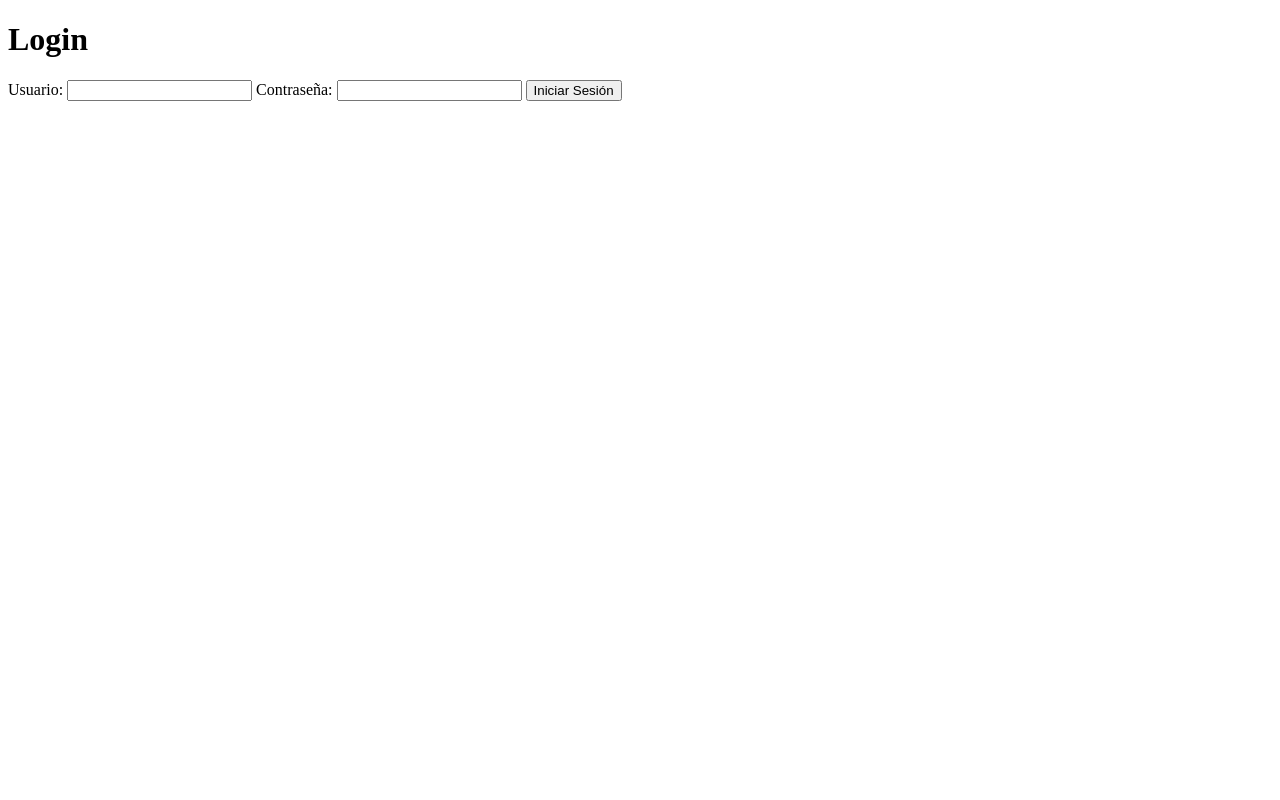
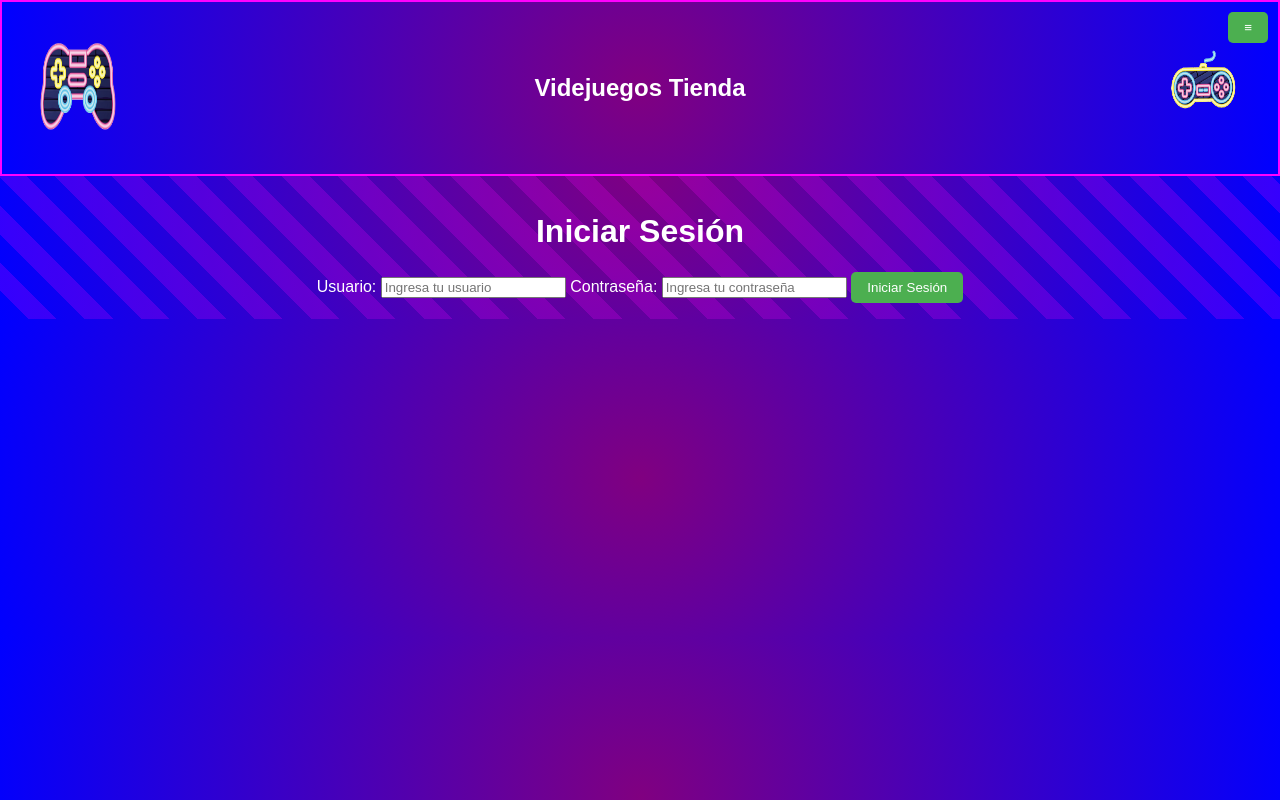
Before and after one commit to JonathanSilvestre/VidejuegosTienda, a plain HTML site: page login.html in a window 1280 px wide. Drawn offline with Linux system fonts and the light colour scheme.

Commit message:
login arreglado

```diff
--- a/login.html
+++ b/login.html
@@ -4,22 +4,42 @@
     <meta charset="UTF-8">
     <meta name="viewport" content="width=device-width, initial-scale=1.0">
     <title>Login</title>
+    <link rel="stylesheet" href="styles.css"> <!-- Reutiliza los estilos -->
 </head>
 <body>
-    <h1>Login</h1>
-    <form onsubmit="event.preventDefault(); login();">
+    <header>
+        <img src="Img/Logo1.png" alt="Logo 1" class="logo">
+        <h1>Videjuegos Tienda</h1>
+        <img src="Img/Logo2.png" alt="Logo 2" class="logo">
+        <button id="btn-menu" onclick="window.location.href='index.html'">≡</button>
+    </header>
+    <main>
+        <h1>Iniciar Sesión</h1>
+        <section id="login-section">
+            <form id="login-form" onsubmit="event.preventDefault(); login();">
                 <label for="username">Usuario:</label>
-        <input type="text" id="username" required>
+                <input type="text" id="username" placeholder="Ingresa tu usuario" required>
+
                 <label for="password">Contraseña:</label>
-        <input type="password" id="password" required>
+                <input type="password" id="password" placeholder="Ingresa tu contraseña" required>
+
                 <button type="submit">Iniciar Sesión</button>
             </form>
+        </section>
+    </main>
     <script>
         function login() {
+            const username = document.getElementById('username').value;
+            const password = document.getElementById('password').value;
+
+            if (username && password) {
                 // Simula el login y guarda el estado en localStorage
                 localStorage.setItem('isLoggedIn', 'true'); // Guarda el estado del login
-            alert('Login exitoso');
+                alert(`Bienvenido, ${username}`);
                 window.location.href = 'menu.html'; // Redirige al menú
+            } else {
+                alert('Por favor, completa todos los campos.');
+            }
         }
     </script>
 </body>
```
Also changed, not shown: styles.css (line endings or trailing spaces). Lines whose indentation alone changed are shown as unchanged.
